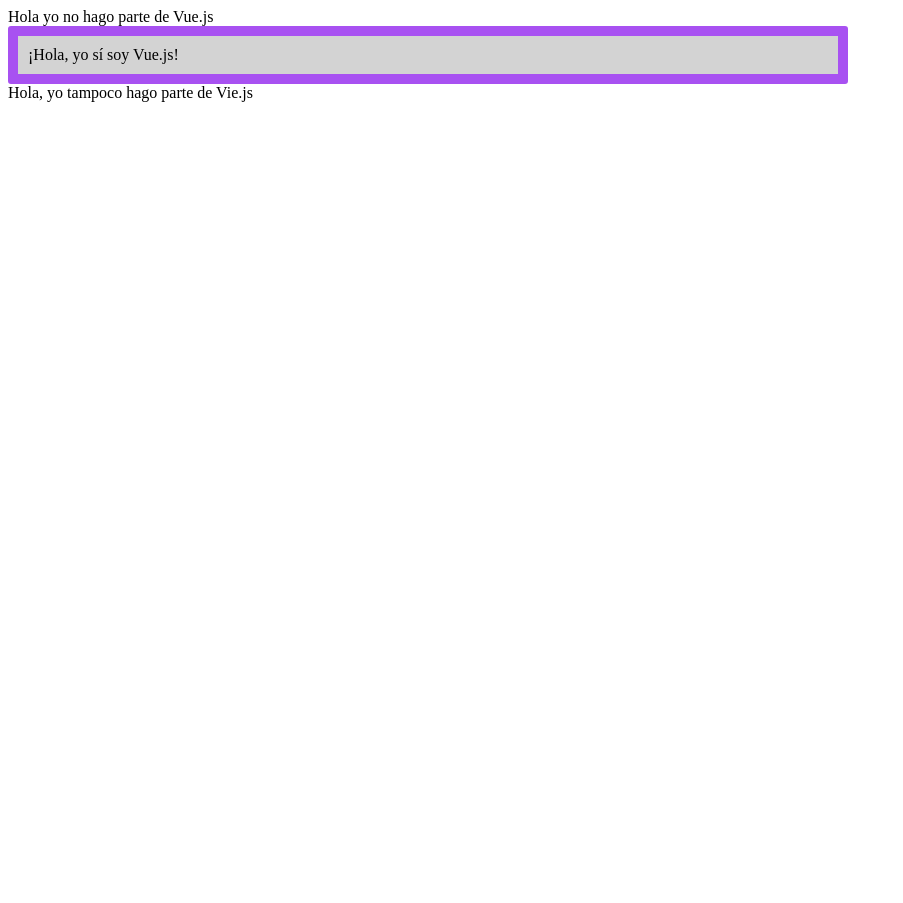
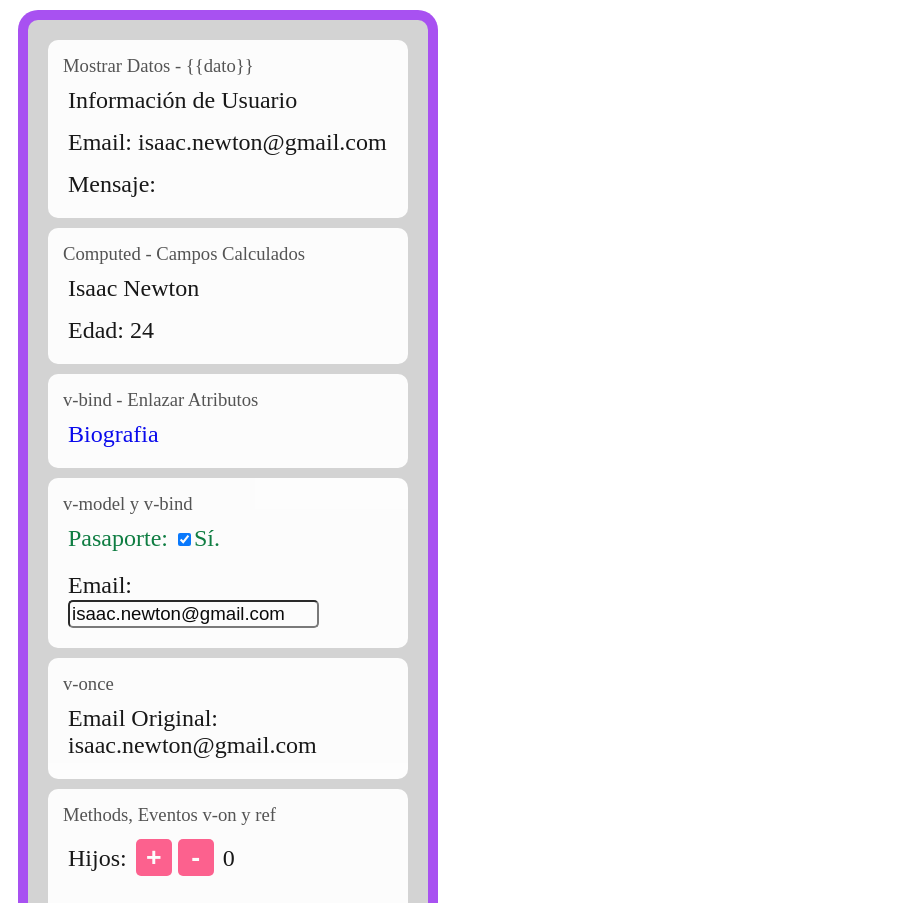
Before and after one commit to jormabs/curV2, a Vue app: page / in a window 1280 px wide. Shown: the top 903 px of the page, without its empty margins (0-903 px from the left). Before the commit the page ends 800 px from the top, so only its background shows below. Built offline with nearby package versions, Linux system fonts and the light colour scheme.

Commit message:
02 - Componente Vue

```diff
--- a/package.json
+++ b/package.json
@@ -31,7 +31,9 @@
       "plugin:vue/essential",
       "eslint:recommended"
     ],
-    "rules": {},
+    "rules": {
+      "no-console": 0
+    },
     "parserOptions": {
       "parser": "babel-eslint"
     }
--- a/public/index.html
+++ b/public/index.html
@@ -11,14 +11,8 @@
     <noscript>
       <strong>We're sorry but lienzos doesn't work properly without JavaScript enabled. Please enable it to continue.</strong>
     </noscript>
-    <div>
-      Hola yo no hago parte de Vue.js
-    </div>
     <div id="app">
 
-    </div>
-    <div>
-      Hola, yo tampoco hago parte de Vie.js
     </div>
     <!-- built files will be auto injected -->
   </body>
--- a/src/App.vue
+++ b/src/App.vue
@@ -1,6 +1,123 @@
 <template>
   <div id="app" class="principal">
-    {{titulo}}
+    <div class="contenido">
+      <div class="bloque">
+        <div class="bloque__caracteristica">
+          <span>{{mostrarDatos}}</span>
+        </div>
+        <div class="bloque__contenido">
+          <span>{{ titulo }}</span>
+        </div>
+        <div class="bloque__contenido">
+          <span>Email: </span>
+          <span>{{ email }}</span>
+        </div>
+        <div class="bloque__contenido">
+          <span>Mensaje: </span>
+          <span>{{ mensajeEnviado }}</span>
+        </div>
+      </div>
+      <div class="bloque">
+        <div class="bloque__caracteristica">
+          <span>Computed - Campos Calculados</span>
+        </div>
+        <div class="bloque__contenido">
+          <span>{{ nombreCompleto }}</span>
+        </div>
+        <div class="bloque__contenido">
+          <span>Edad: </span>
+          <span>{{ edad }}</span>
+        </div>
+      </div>
+      <div class="bloque">
+        <div class="bloque__caracteristica">
+          <span>v-bind - Enlazar Atributos</span>
+        </div>
+        <div class="bloque__contenido">
+          <a :href="urlBiografia" target="_blank">Biografia</a>
+        </div>
+      </div>
+      <div class="bloque">
+        <div class="bloque__caracteristica">
+          <span>v-model y v-bind</span>
+        </div>
+        <div class="bloque__contenido">
+          <div class="mb-20" :class="pasaporte ? 'exito' : 'error'">
+            <span>Pasaporte: </span>
+            <input type="checkbox" v-model="pasaporte">
+            <span>{{ tienePasaporte }}</span>
+          </div>
+          <div>
+            <span>Email: </span>
+            <input type="text" v-model="email">
+          </div>
+        </div>
+      </div>
+      <div class="bloque">
+        <div class="bloque__caracteristica">
+          <span>v-once</span>
+        </div>
+        <div class="bloque__contenido">
+          <span v-once>Email Original: {{email}}</span>
+        </div>
+      </div>
+      <div ref="coordenadas" class="bloque" @mousemove="actualizarCoordenadas">
+        <div class="bloque__caracteristica">
+          <span>Methods, Eventos v-on y ref</span>
+        </div>
+        <div class="bloque__contenido">
+          <div class="mb-20">
+            <span>Hijos: </span>
+            <button class="btn-accion" @click="actualizarNumeroHijos(1)">+</button>
+            <button class="btn-accion" @click="actualizarNumeroHijos(-1)">-</button>
+            <span> {{numeroHijos}}</span>
+          </div>
+          <div class="mb-20">
+            <span>Mensaje: </span>
+            <input type="text" v-model="mensaje" @keyup.enter="enviarMensaje">
+          </div>
+          <div>
+            <span>Coordenadas: </span> {{x}} - {{y}}
+          </div>
+        </div>
+      </div>
+      <div class="bloque">
+        <div class="bloque__caracteristica">
+          <span>v-if, v-else, v-else-if, v-show</span>
+        </div>
+        <div class="bloque__contenido">
+          <div v-if="pasaporte" class="exito">
+            <span>¡Tienes Pasaporte!</span>
+          </div>
+          <div v-else-if="numeroHijos > 0" class="exito">
+            <span>¡Tienes Hijos!</span>
+          </div>
+          <div v-else class="error">
+            <span>Sin pasaporte y sin hijos</span>
+          </div>
+          <div v-show="pasaporte || numeroHijos > 0" class="exito">
+            <span>!Puedes Pasar!</span>
+          </div>
+        </div>
+      </div>
+      <div class="bloque">
+        <div class="bloque__caracteristica">
+          <span>v-for</span>
+        </div>
+        <div class="bloque__contenido">
+          <span><b>Intereses</b></span>
+          <div v-for="(interes, index) in intereses" :key="index"
+           class="mt-20" :class="interes.activo ? 'activo' : 'inactivo'">
+            <span>{{interes.actividad}}</span>
+            <button :class="interes.activo ? 'btn-inactivar' : 'btn-activar'"
+              @click="cambiarEstado(interes)">
+              <span v-if="!interes.activo">Activar</span>
+              <span v-else>Inactivar</span>
+            </button>
+          </div>
+        </div>
+      </div>
+    </div>
   </div>
 </template>
 
@@ -9,20 +126,164 @@
   name: 'App',
   data() {
     return {
-      titulo: "¡Hola, yo sí soy Vue.js!"
+      mostrarDatos: 'Mostrar Datos - {{dato}}',
+      titulo: 'Información de Usuario',
+      nombres: 'Isaac',
+      apellidos: 'Newton',
+      fechaNacimiento: new Date(1994, 5, 15),
+      urlBiografia: 'https://es.wikipedia.org/wiki/Isaac_Newton',
+      pasaporte: true,
+      email: "isaac.newton@gmail.com",
+      numeroHijos: 0,
+      mensaje: "",
+      mensajeEnviado: "",
+      x: 0,
+      y: 0,
+      intereses: [
+        { actividad: 'Astronomía', activo: true },
+        { actividad: 'Bailar', activo: false },
+        { actividad: 'Cocinar', activo: true },
+        { actividad: 'Física', activo: true },
+        { actividad: 'Fútbol', activo: false },
+        { actividad: 'Historia', activo: true },
+        { actividad: 'Leer', activo: true },
+        { actividad: 'Matemáticas', activo: true },
+        { actividad: 'Natación', activo: false },
+        { actividad: 'Ver Películas', activo: false }
+      ]
+    }
+  },
+  computed: {
+    nombreCompleto() {
+      return this.nombres + ' ' + this.apellidos
+    },
+    edad() {
+      let fechaActual = new Date()
+      let diferencia = fechaActual - this.fechaNacimiento
+      return Math.floor(diferencia / (1000 * 60 * 60 * 24 * 365.25))
+    },
+    tienePasaporte() {
+      return this.pasaporte ? 'Sí.' : 'No.'
+    }
+  },
+  methods: {
+    actualizarNumeroHijos(cantidad) {
+      this.numeroHijos += cantidad
+
+      if (this.numeroHijos < 0) {
+        this.numeroHijos = 0
+      }
+    },
+    enviarMensaje() {
+      this.mensajeEnviado = this.mensaje
+    },
+    actualizarCoordenadas(event) {
+      let recCoordenadas = this.$refs.coordenadas.getBoundingClientRect();
+      this.x = Math.floor(event.clientX - recCoordenadas.left);
+      this.y = Math.floor(event.clientY- recCoordenadas.top);
+    },
+    cambiarEstado(interes) {
+      interes.activo = !interes.activo
     }
   }
 }
 </script>
 
 <style>
-  .principal {
-    border-color: #A851F1;
-    border-style: solid;
-    border-width: 10px;
-    background-color: lightgray;
-    width: 800px;
-    border-radius: 3px;
-    padding: 10px;
-  }
+.principal {
+  background-color: #a851f1;
+  width: 400px;
+  border-radius: 20px;
+  padding: 10px;
+  margin: 10px;
+}
+
+.contenido {
+  background-color: lightgray;
+  padding: 10px;
+  border-radius: 10px;
+}
+
+.bloque {
+  margin: 10px;
+  padding: 10px;
+  background-color: white;
+  opacity: 0.95;
+  border-radius: 10px;
+}
+
+.bloque__caracteristica {
+  font-size: 14pt;
+  color: rgb(78, 78, 78);
+  margin: 5px;
+}
+
+.bloque__contenido {
+  font-size: 18pt;
+  color: rgb(15, 15, 15);
+  margin: 5px;
+  padding: 5px;
+}
+
+.mt-20 {
+  margin-top: 20px;
+}
+
+.mb-20 {
+  margin-bottom: 20px;
+}
+
+a {
+  text-decoration: none;
+}
+
+.exito {
+  color: rgb(5, 121, 59) !important;
+}
+
+.error {
+  color: rgb(240, 149, 30) !important;
+}
+
+.activo {
+  color: rgb(5, 121, 59) !important;
+  font-weight: bold;
+}
+
+.inactivo {
+  color: darkgray !important;
+  text-decoration: line-through;
+}
+
+input[type=text] {
+  border-radius: 5px;
+  font-size: 14pt;
+}
+
+button {
+  cursor: pointer;
+  margin: 3px 10px;
+  font-weight: bold;
+  color: white;
+  border-style: none;
+  border-radius: 5px;
+  padding: 3px 10px;
+}
+
+.btn-accion {
+  margin: 3px !important;
+  background-color: #ff5b8b;
+  font-size: 20pt;
+  min-width: 36px;
+}
+
+.btn-activar {
+  background-color: #16b431;
+  font-size: 12pt;
+}
+
+.btn-inactivar {
+  background-color: #ff335f;
+  font-size: 12pt;
+}
 </style>
```
